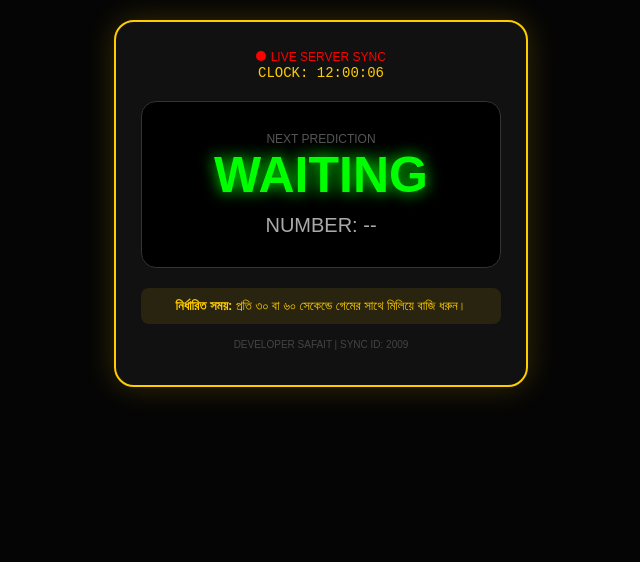
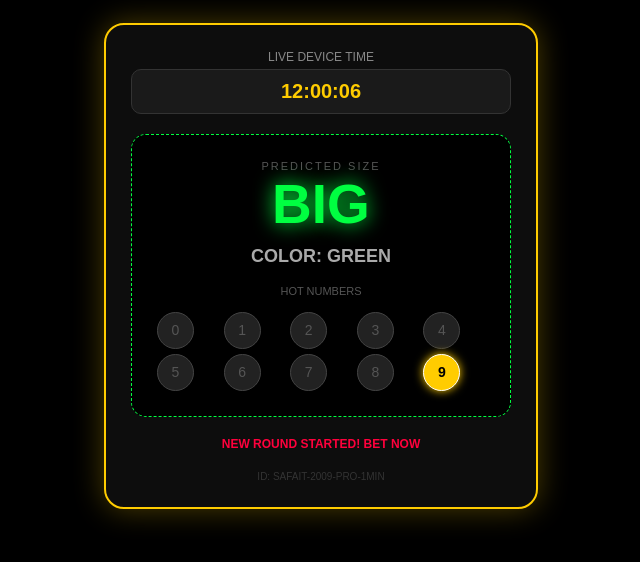
Before and after one commit to Safait2009/All-game-working-, a plain HTML site: page index.html in a window 1280 px wide. Shown: the whole page, without its empty margins (319-959 px from the left). Drawn offline with Linux system fonts and the light colour scheme.

Commit message:
Update index.html

```diff
--- a/index.html
+++ b/index.html
@@ -3,71 +3,85 @@
 <head>
     <meta charset="UTF-8">
     <meta name="viewport" content="width=device-width, initial-scale=1.0">
-    <title>WINGO REAL-TIME SYNC</title>
+    <title>WINGO 1-MIN VIP - SAFAIT</title>
     <style>
-        :root { --gold: #ffcc00; --bg: #050505; --neon: #00ff00; }
-        body { background: var(--bg); color: #fff; font-family: 'Arial', sans-serif; text-align: center; margin: 0; padding: 20px; }
-        .sync-panel { border: 2px solid var(--gold); border-radius: 20px; padding: 25px; background: #111; max-width: 360px; margin: auto; box-shadow: 0 0 30px rgba(255, 204, 0, 0.2); }
-        #timer { font-size: 14px; color: var(--gold); margin-bottom: 10px; font-family: monospace; }
-        #res-box { background: #000; border-radius: 15px; padding: 30px; margin: 20px 0; border: 1px solid #333; }
-        #prediction { font-size: 50px; font-weight: 900; color: var(--neon); text-shadow: 0 0 15px var(--neon); }
-        #number { font-size: 20px; color: #aaa; margin-top: 10px; }
-        .live-dot { height: 10px; width: 10px; background-color: red; border-radius: 50%; display: inline-block; animation: blink 1s infinite; }
-        @keyframes blink { 50% { opacity: 0; } }
+        :root { --gold: #ffcc00; --bg: #000; --neon: #00ff41; }
+        body { background: var(--bg); color: #fff; font-family: 'Arial', sans-serif; text-align: center; padding: 15px; }
+        .panel { border: 2px solid var(--gold); border-radius: 20px; padding: 25px; background: #0d0d0d; max-width: 380px; margin: auto; box-shadow: 0 0 30px rgba(255, 204, 0, 0.3); }
+        #clock { font-size: 20px; color: var(--gold); font-weight: bold; background: #1a1a1a; padding: 10px; border-radius: 10px; margin-bottom: 20px; border: 1px solid #333; }
+        .result-display { background: #000; border: 1px dashed var(--neon); border-radius: 15px; padding: 25px; margin-bottom: 20px; }
+        #main-res { font-size: 55px; font-weight: 900; color: var(--neon); text-shadow: 0 0 20px var(--neon); margin: 0; }
+        #sub-res { font-size: 18px; color: #aaa; margin-top: 10px; font-weight: bold; }
+        .number-grid { display: grid; grid-template-columns: repeat(5, 1fr); gap: 5px; margin-top: 15px; }
+        .num-circle { width: 35px; height: 35px; line-height: 35px; border-radius: 50%; background: #222; font-size: 14px; border: 1px solid #444; color: #555; }
+        .win-num { background: var(--gold) !important; color: #000 !important; font-weight: bold; border-color: #fff; box-shadow: 0 0 10px var(--gold); }
+        .hint { font-size: 12px; color: #ff003c; margin-top: 15px; font-weight: bold; animation: blink 1s infinite; }
+        @keyframes blink { 50% { opacity: 0.3; } }
     </style>
 </head>
 <body>
 
-<div class="sync-panel">
-    <div class="live-dot"></div> <span style="font-size: 12px; color: red;">LIVE SERVER SYNC</span>
-    <div id="timer">CLOCK: 00:00:00</div>
+<div class="panel">
+    <div style="font-size: 12px; color: #888; margin-bottom: 5px;">LIVE DEVICE TIME</div>
+    <div id="clock">00:00:00</div>
 
-    <div id="res-box">
-        <div style="font-size: 12px; color: #555;">NEXT PREDICTION</div>
-        <div id="prediction">WAITING</div>
-        <div id="number">NUMBER: --</div>
+    <div class="result-display">
+        <div style="font-size: 11px; color: #555; letter-spacing: 2px;">PREDICTED SIZE</div>
+        <p id="main-res">WAIT</p>
+        <p id="sub-res">SYNCING DATA...</p>
+
+        <div style="font-size: 11px; color: #555; margin-top: 15px;">HOT NUMBERS</div>
+        <div class="number-grid" id="num-grid">
+            <div class="num-circle" id="n0">0</div><div class="num-circle" id="n1">1</div><div class="num-circle" id="n2">2</div><div class="num-circle" id="n3">3</div><div class="num-circle" id="n4">4</div>
+            <div class="num-circle" id="n5">5</div><div class="num-circle" id="n6">6</div><div class="num-circle" id="n7">7</div><div class="num-circle" id="n8">8</div><div class="num-circle" id="n9">9</div>
+        </div>
     </div>
 
-    <div style="font-size: 13px; color: var(--gold); background: rgba(255,204,0,0.1); padding: 10px; border-radius: 8px;">
-        <strong>নির্ধারিত সময়:</strong> প্রতি ৩০ বা ৬০ সেকেন্ডে গেমের সাথে মিলিয়ে বাজি ধরুন।
-    </div>
-
-    <p style="font-size: 10px; color: #444; margin-top: 15px;">DEVELOPER SAFAIT | SYNC ID: 2009</p>
+    <div class="hint" id="status-hint">WAITING FOR NEXT MINUTE...</div>
+    <div style="font-size: 10px; color: #333; margin-top: 20px;">ID: SAFAIT-2009-PRO-1MIN</div>
 </div>
 
 <script>
-    function updateClock() {
+    function updateEngine() {
         const now = new Date();
-        const h = String(now.getHours()).padStart(2, '0');
-        const m = String(now.getMinutes()).padStart(2, '0');
-        const s = String(now.getSeconds()).padStart(2, '0');
-        document.getElementById('timer').innerText = `CLOCK: ${h}:${m}:${s}`;
+        const s = now.getSeconds();
+        const m = now.getMinutes();
+        document.getElementById('clock').innerText = now.toTimeString().split(' ')[0];
 
-        // প্রতি ১ মিনিটে গেমের রাউন্ড শুরু হয় (যেমন ৬০ সেকেন্ড পর পর)
-        // আমরা প্রতি ৩০ সেকেন্ডে প্রেডিকশন রিফ্রেশ করব মোবাইল সময়ের সাথে মিলিয়ে
-        if (s == "00" || s == "30") {
-            generateSignal(s, m);
+        // ১ মিনিটের গেম যেহেতু, প্রতি ৬০ সেকেন্ড পর পর বড় আপডেট হবে
+        // কিন্তু আমরা ১০ সেকেন্ড আগে (যেমন ৫০ সেকেন্ডে) সিগনাল দিয়ে দেব
+        if (s >= 0 && s <= 5) {
+            calculateLogic(m, s);
+            document.getElementById('status-hint').innerText = "NEW ROUND STARTED! BET NOW";
+        } else if (s > 45 && s < 50) {
+            document.getElementById('status-hint').innerText = "ANALYZING NEXT ROUND...";
+        } else if (s >= 50) {
+            document.getElementById('status-hint').innerText = "PREDICTION READY! CHECK ABOVE";
+            calculateLogic(m+1, s);
         }
     }
 
-    function generateSignal(sec, min) {
-        const pred = document.getElementById('prediction');
-        const numDisp = document.getElementById('number');
+    function calculateLogic(minute, second) {
+        const main = document.getElementById('main-res');
+        const sub = document.getElementById('sub-res');
 
-        // আপনার পাসওয়ার্ড ২০০৯ এবং মোবাইলের মিনিট/সেকেন্ড ব্যবহার করে লজিক
-        let seed = parseInt(sec) + parseInt(min) + 2009;
-        let num = seed % 10;
-        let result = (num <= 4) ? "SMALL" : "BIG";
+        // ২০০৯ সিক্রেট কি + মিনিট + সেকেন্ড লজিক
+        let seed = (minute * 60) + 2009;
+        let winNum = seed % 10;
+        let size = (winNum >= 5) ? "BIG" : "SMALL";
+        let color = (winNum % 2 === 0) ? "RED" : "GREEN";
+        if(winNum === 0 || winNum === 5) color = "VIOLET MIX";
 
-        pred.innerText = result;
-        pred.style.color = (result === "BIG") ? "#00ff00" : "#ffcc00";
-        numDisp.innerText = "ACCURATE NUMBER: " + num;
+        main.innerText = size;
+        main.style.color = (size === "BIG") ? "#00ff41" : "#ffcc00";
+        sub.innerText = "COLOR: " + color;
 
-        // ভাইব্রেট করবে যাতে আপনি বুঝতে পারেন নতুন রেজাল্ট আসছে
-        if (navigator.vibrate) navigator.vibrate(200);
+        // নম্বর গ্রিড আপডেট
+        document.querySelectorAll('.num-circle').forEach(el => el.classList.remove('win-num'));
+        document.getElementById('n' + winNum).classList.add('win-num');
     }
 
-    setInterval(updateClock, 1000);
+    setInterval(updateEngine, 1000);
 </script>
 </body>
 </html>
```
